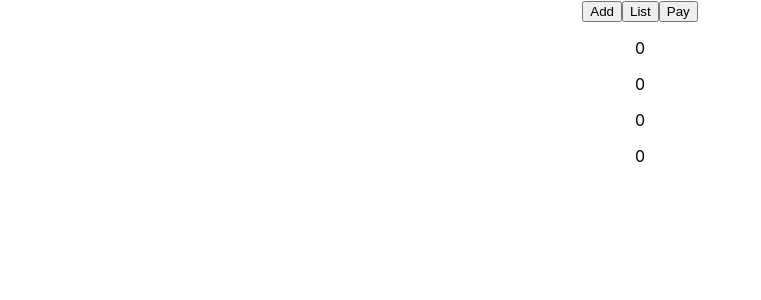
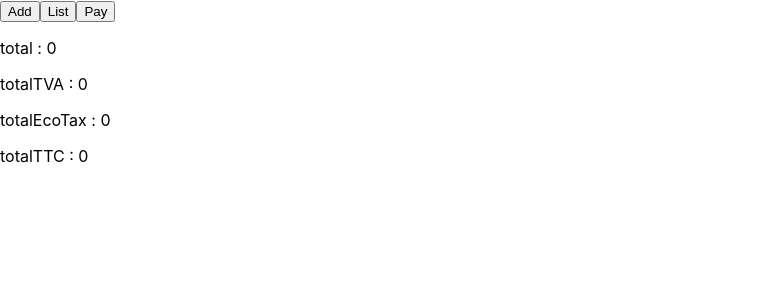
Before and after one commit to AxelMlz/Bakery, a React (Create React App) app: page / in a window 1280 px wide. Both pictures are taken after a click on the button "Pay". Shown: the top 300 px of the page, without its empty margins (0-761 px from the left). Built offline with nearby package versions, Linux system fonts and the light colour scheme.

Commit message:
BakeryP2-10

```diff
--- a/src/App.css
+++ b/src/App.css
@@ -1,38 +1,3 @@
-.App {
-  text-align: center;
+img{
+  width:100px
 }
-
-.App-logo {
-  height: 40vmin;
-  pointer-events: none;
-}
-
-@media (prefers-reduced-motion: no-preference) {
-  .App-logo {
-    animation: App-logo-spin infinite 20s linear;
-  }
-}
-
-.App-header {
-  background-color: #282c34;
-  min-height: 100vh;
-  display: flex;
-  flex-direction: column;
-  align-items: center;
-  justify-content: center;
-  font-size: calc(10px + 2vmin);
-  color: white;
-}
-
-.App-link {
-  color: #61dafb;
-}
-
-@keyframes App-logo-spin {
-  from {
-    transform: rotate(0deg);
-  }
-  to {
-    transform: rotate(360deg);
-  }
-}
--- a/src/composants/Card.js
+++ b/src/composants/Card.js
@@ -7,16 +7,17 @@ class Card extends React.Component {
 
         }
    componentDidMount() {
-       fetch("https://raw.githubusercontent.com/konexio/digitous-assest/main/bakery/${this.props.productName}.png")
+       fetch(`https://raw.githubusercontent.com/konexio/digitous-assest/main/bakery/${this.props.productName}.png`)
         .then((res) => res.blob())
-        .then((res) => {URL.createObjectURL
+        .then((res) => {
+            let resFetch = URL.createObjectURL(res)
             console.log(res);
-            this.setState(src,img);
+            this.setState({src:resFetch});
         }
    )}
     render()
     { return(
-        <button onClick={this.props.onClick} img src={this.state.src}/>
+        <button onClick={this.props.onClick}><img src={this.state.src} /></button>
 
     )
     }
--- a/src/composants/Pay.js
+++ b/src/composants/Pay.js
@@ -1,5 +1,6 @@
 import "../App.css";
 import React, { Component } from 'react'
+import Card from './Card'
 
 class Pay extends React.Component {
   constructor(){
@@ -19,10 +20,11 @@ class Pay extends React.Component {
   render() {
     return (
       <div >
-       <p>{this.state.total}</p>
-       <p>{this.state.totalTVA}</p>
-       <p>{this.state.totalEcoTax}</p>
-       <p>{this.state.totalTTC}</p>
+        {this.props.items.map(item =>(<Card productName={item.name} price={item.price} onClick={this.handleSelect(item.name, item.price)}></Card>))}
+       <p>total : {this.state.total}</p>
+       <p>totalTVA : {this.state.totalTVA}</p>
+       <p>totalEcoTax : {this.state.totalEcoTax}</p>
+       <p>totalTTC : {this.state.totalTTC}</p>
       </div>
     );
   }
```
